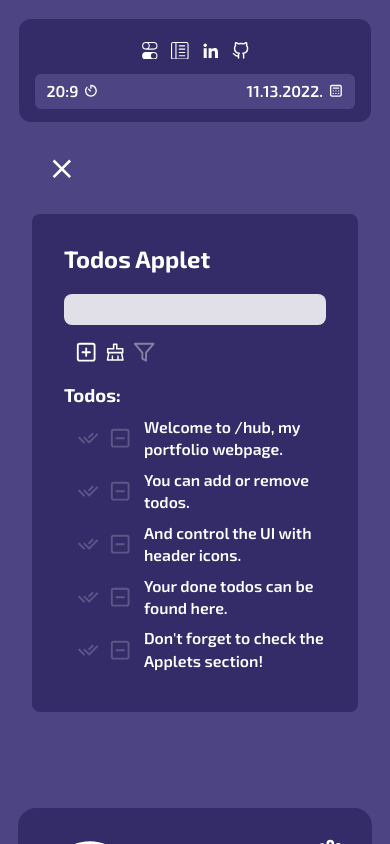
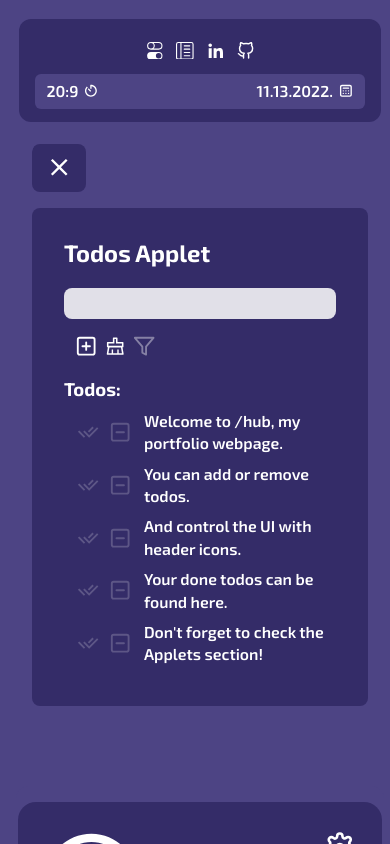
Before and after one commit to erazmozen/hub, a React (Create React App) app: page / in a window 390 px wide. Built offline with nearby package versions, Linux system fonts and the light colour scheme.

Commit message:
Make everything more responsive

```diff
--- a/src/components/Showpage/comps/Weather/citypicker.css
+++ b/src/components/Showpage/comps/Weather/citypicker.css
@@ -18,7 +18,7 @@
 }
 
 .city-mapper {
-  max-height: 420px;
+  height: 570px;
   margin-top: 1rem;
   overflow: scroll;
 }
--- a/src/components/Showpage/comps/Weather/weathercontainer.css
+++ b/src/components/Showpage/comps/Weather/weathercontainer.css
@@ -1,6 +1,30 @@
 .weather-container-wrapper {
-  width: 300px;
+  width: 400px;
+  height: 680px;
   /* max-width: 700px; */
+}
+
+@media only screen and (min-width: 927px) {
+  .weather-container-wrapper {
+    height: 570px;
+  }
+}
+
+@media only screen and (max-width: 800px) {
+  .weather-container-wrapper {
+    height: 460px;
+  }
+}
+
+@media only screen and (max-width: 540px) {
+  .weather-container-wrapper {
+    height: 570px;
+  }
+}
+@media only screen and (max-width: 410px) {
+  .weather-container-wrapper {
+    height: 680px;
+  }
 }
 
 .weather-title {
@@ -13,6 +37,10 @@
 }
 
 .wather-body {
+  display: flex;
+  flex-direction: column;
+  justify-content: center;
+  align-items: center;
   margin-top: 0.5rem;
 }
 
@@ -36,6 +64,7 @@
 }
 
 .pair {
-  margin: 1rem;
+  font-size: 1.15em;
+  margin: 0.6rem;
   text-align: center;
 }
--- a/src/components/Showpage/showpage.css
+++ b/src/components/Showpage/showpage.css
@@ -7,12 +7,12 @@
 
 .showpage {
   position: relative;
+  min-height: 84vh;
   background-color: var(--secondary);
   border-radius: 12px;
   width: 100%;
   min-width: 200px;
   margin: 0;
-  padding-top: 1rem;
   color: white;
 }
 
--- a/src/components/Sidebar/sidebar.css
+++ b/src/components/Sidebar/sidebar.css
@@ -1,30 +1,16 @@
 /* ------ Sidebar */
 
 .sidebar-wrapper {
-  background: var(--secondary);
-  margin: 1rem;
+  background: none;
   padding: 0rem;
-  position: sticky;
-  top: 20px;
-  left: 0;
-  display: flex;
   overflow-x: hidden;
-  flex-direction: column;
   margin-bottom: 4rem;
   min-width: 360px;
   border-radius: 12px;
 }
 @media only screen and (max-width: 800px) {
   .sidebar-wrapper {
-    position: sticky;
-    max-height: 80vh;
-    overflow-y: scroll;
-    -ms-overflow-style: none;
-    scrollbar-width: none;
     min-width: auto;
-  }
-  .sidebar-wrapper::-webkit-scrollbar {
-    display: none;
   }
 }
 
@@ -33,9 +19,12 @@
 }
 
 .sidebar-wrapper > .common-button {
-  background: none;
-  font-size: 2em;
-  width: 20%;
+  background: var(--primary);
+  font-size: 1.8em;
+}
+
+.sidebar-wrapper > .common-button svg {
+  margin: 0;
 }
 
 /* Sidebar ------ */
--- a/src/main.css
+++ b/src/main.css
@@ -11,6 +11,7 @@ html {
 @media only screen and (max-width: 600px) {
   body {
     font-size: 0.9rem;
+    min-width: 400px;
   }
   .card {
     padding: 0.3rem;
```
